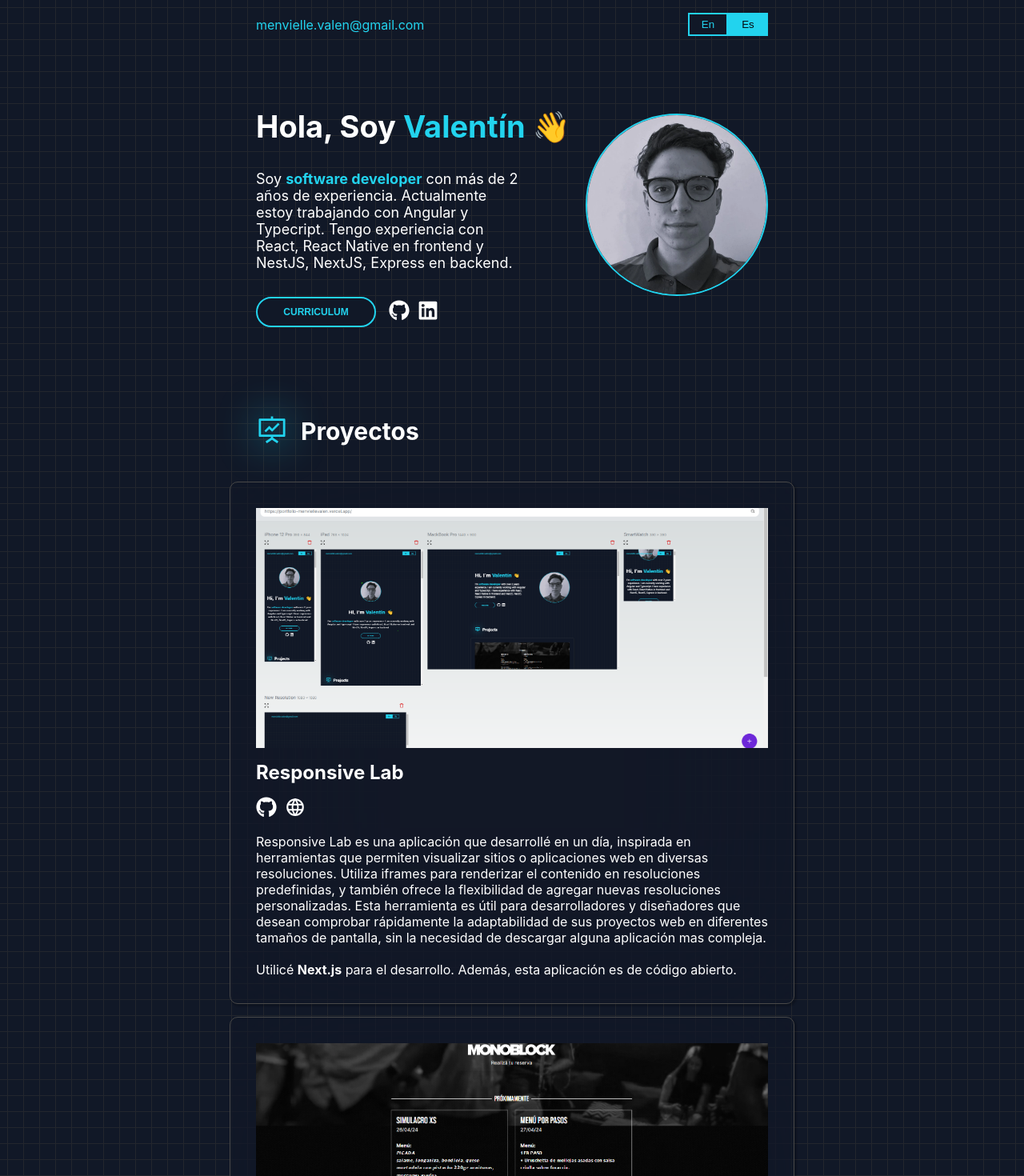
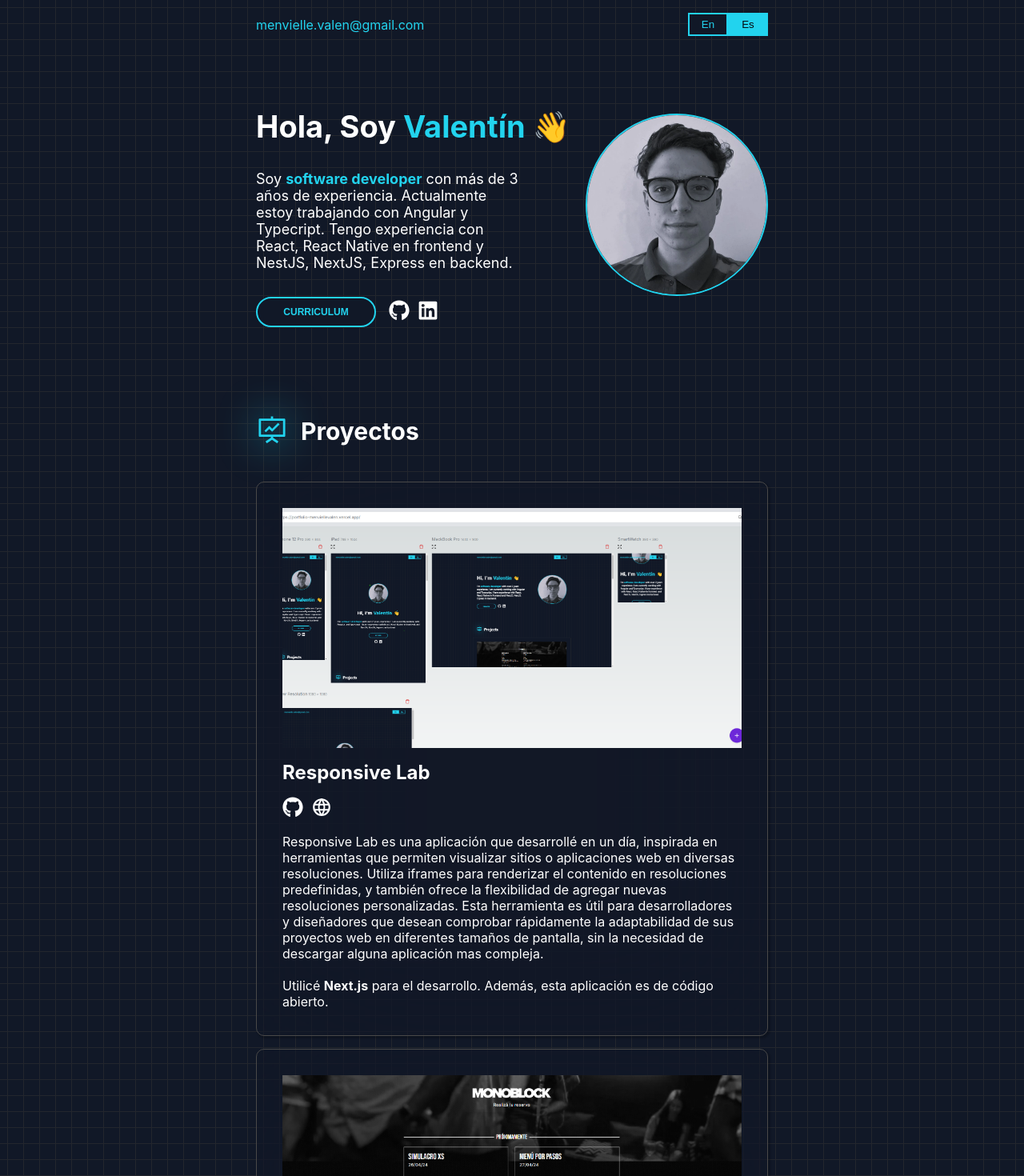
Before and after one commit to MenvielleValen/portfolio, a React (Create React App) app: page / in a window 1280 px wide. Shown: the top 1470 px of the page at 80% size. Built offline with nearby package versions, Linux system fonts and the light colour scheme.

Commit message:
card width

```diff
--- a/src/components/hero/Hero.tsx
+++ b/src/components/hero/Hero.tsx
@@ -20,7 +20,7 @@ const hero = {
     en: (
       <h2 className="description">
         I'm <span className="text-blue bold">software developer</span> with over
-        2 years experience. I am currently working with Angular and Typescript.
+        3 years experience. I am currently working with Angular and Typescript.
         I have experience with React, React Native in frontend and NestJS,
         NextJS, Express in backend.
       </h2>
@@ -28,7 +28,7 @@ const hero = {
     es: (
       <h2 className="description">
         Soy <span className="text-blue bold">software developer</span> con más
-        de 2 años de experiencia. Actualmente estoy trabajando con Angular y
+        de 3 años de experiencia. Actualmente estoy trabajando con Angular y
         Typecript. Tengo experiencia con React, React Native en frontend y
         NestJS, NextJS, Express en backend.
       </h2>
--- a/src/components/projects/Projects.tsx
+++ b/src/components/projects/Projects.tsx
@@ -262,7 +262,6 @@ export const Projects = ({
         <Card
           key={`${index}_project`}
           pointerColor={p?.color || null}
-          styles={{ width: "100%" }}
         >
           <div
             style={{
--- a/src/components/skills/Card/Card.css
+++ b/src/components/skills/Card/Card.css
@@ -1,7 +1,7 @@
 .card {
   background-color: #1118275d;
   border-radius: 10px;
-    position: relative;
+  position: relative;
   padding: 2rem;
   color: #fff;
   gap: 16px;
@@ -10,6 +10,7 @@
   border: 1px solid #494949;
   overflow: hidden;
   cursor: default;
+  max-width: 100% !important;
 }
 
 .pointer-card {
```
